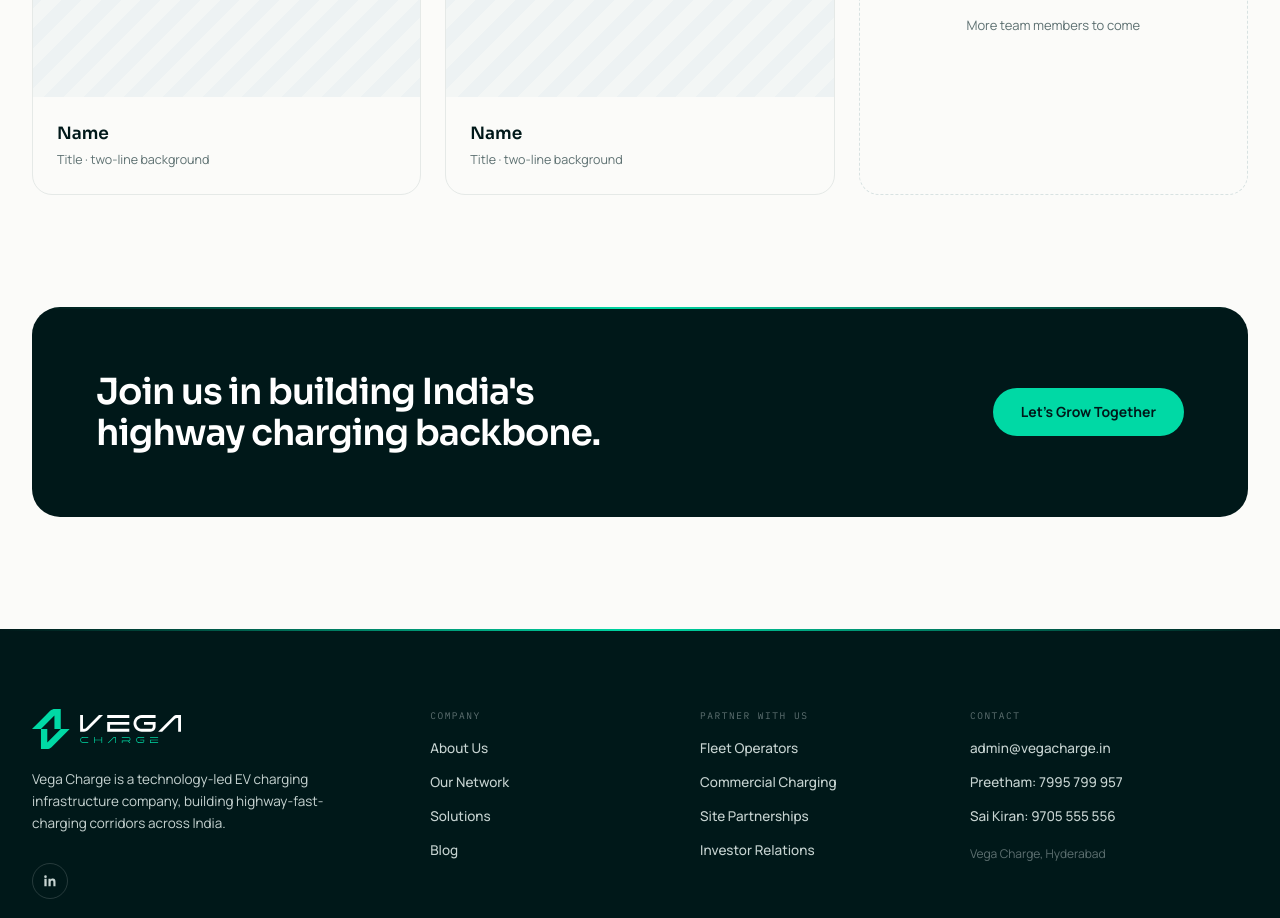
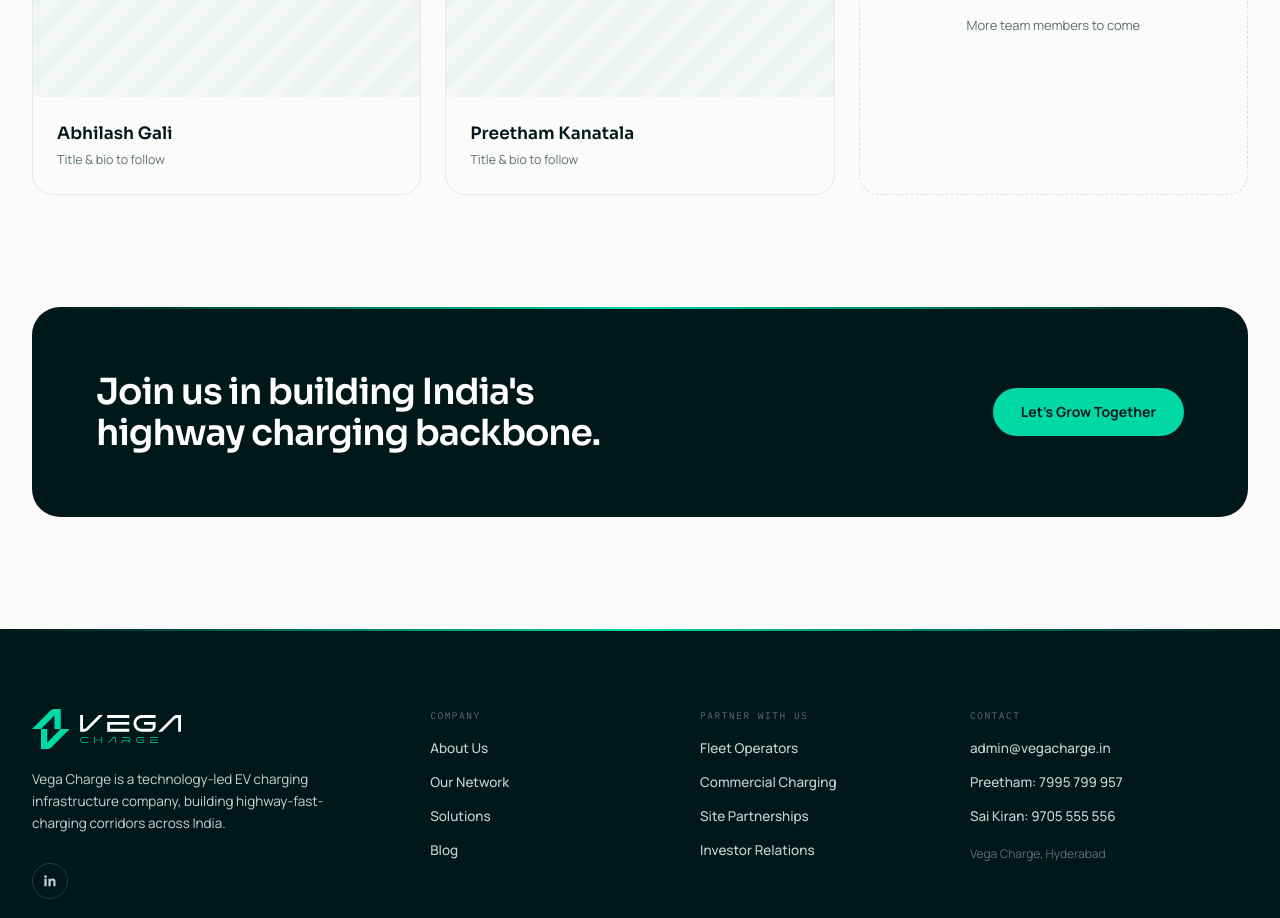
Before and after one commit to vega-nrgy/vega-web, a React (Vite) app: page /about in a window 1280 px wide. Shown: the part 2080-2998 px from the top of the page. Built offline with nearby package versions, Linux system fonts and the light colour scheme.

Commit message:
Team names update

```diff
--- a/src/components/sections/about/Team.tsx
+++ b/src/components/sections/about/Team.tsx
@@ -5,7 +5,7 @@
     "repeating-linear-gradient(-45deg, #edf2f3 0 14px, #f3f6f5 14px 28px)",
 } as const;
 
-function FounderCard() {
+function FounderCard({ name }: { name: string }) {
   return (
     <div className="overflow-hidden rounded-card border border-hairline">
       <div
@@ -17,9 +17,11 @@
         </span>
       </div>
       <div className="p-6">
-        <p className="font-display text-[17px] font-semibold text-ink">Name</p>
+        <p className="font-display text-[17px] font-semibold text-ink">
+          {name}
+        </p>
         <p className="mt-1 text-[12.5px] text-muted">
-          Title &middot; two-line background
+          Title &amp; bio to follow
         </p>
         {/* <p className="mt-2.5 text-[12.5px] font-semibold text-mint-deep">LinkedIn &rarr;</p> */}
       </div>
@@ -44,8 +46,8 @@
           </span>
         </div>
         <div className="mt-10 grid gap-6 sm:grid-cols-2 lg:grid-cols-3">
-          <FounderCard />
-          <FounderCard />
+          <FounderCard name="Abhilash Gali" />
+          <FounderCard name="Preetham Kanatala" />
           <div className="flex min-h-[200px] items-center justify-center rounded-card border border-dashed border-border">
             <span className="text-[13px] text-muted">
               More team members to come
```
